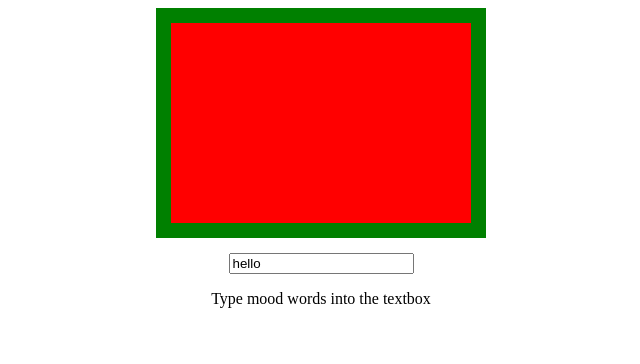
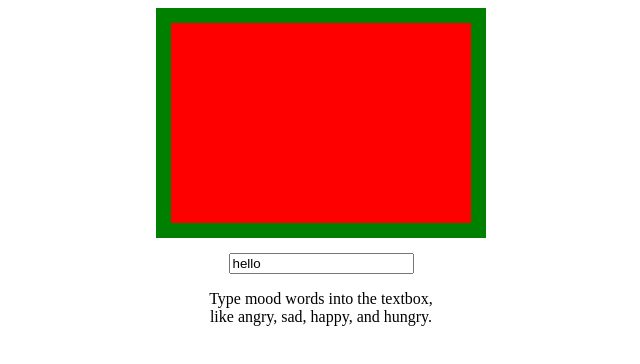
Before and after one commit to itmeson/moodboard, a plain HTML site: page index.html in a window 1280 px wide. Shown: the whole page, without its empty margins (319-959 px from the left). Drawn offline with Linux system fonts and the light colour scheme.

Commit message:
added explanation of the available words

```diff
--- a/index.html
+++ b/index.html
@@ -10,7 +10,7 @@
             <input type="text" id="moodtext" value="hello">
         </div>
         <div id="explanation">
-            <p>Type mood words into the textbox</p>
+            <p>Type mood words into the textbox, like angry, sad, happy, and hungry.</p>
         </div>
         <script src="script.js"></script>
     </body>
```
